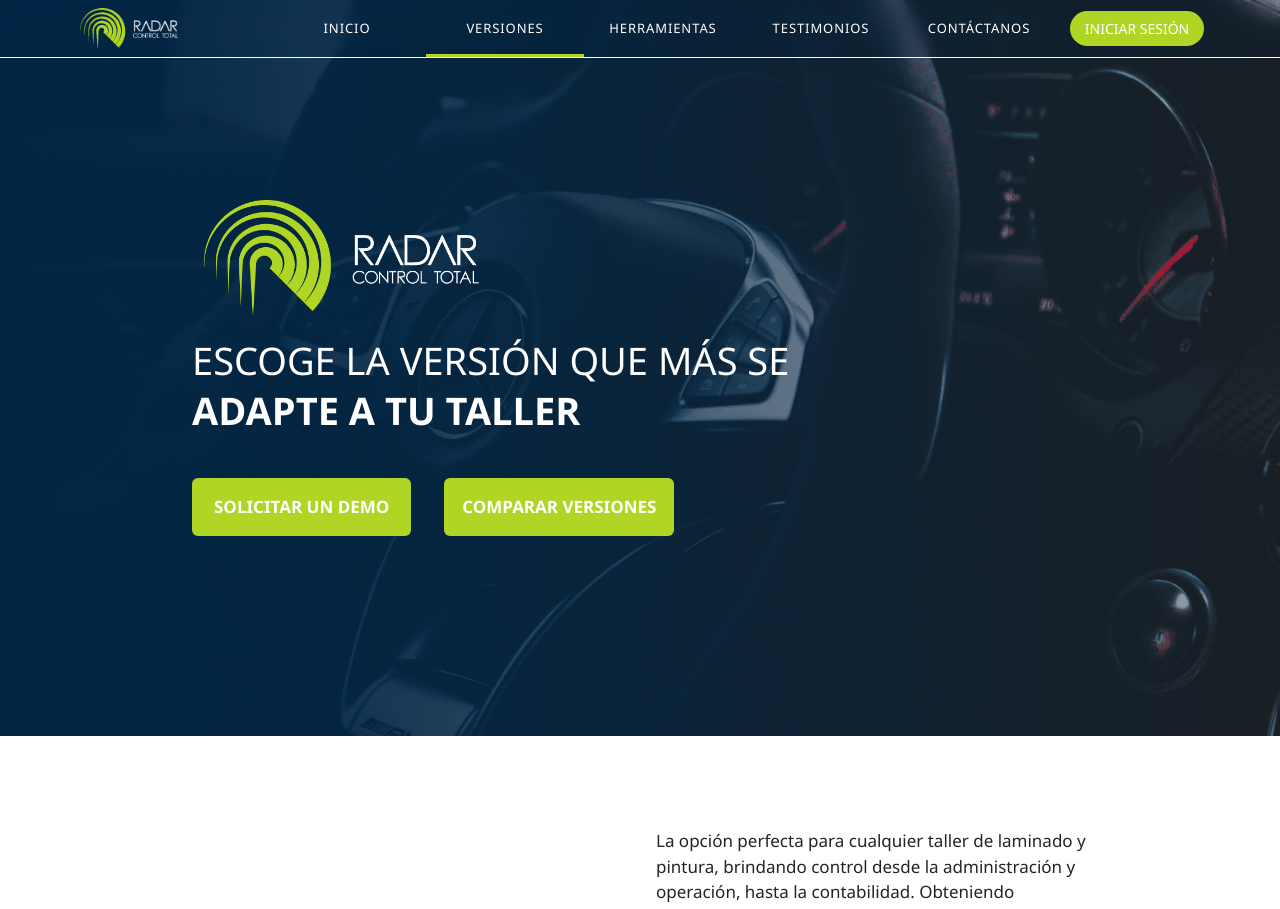
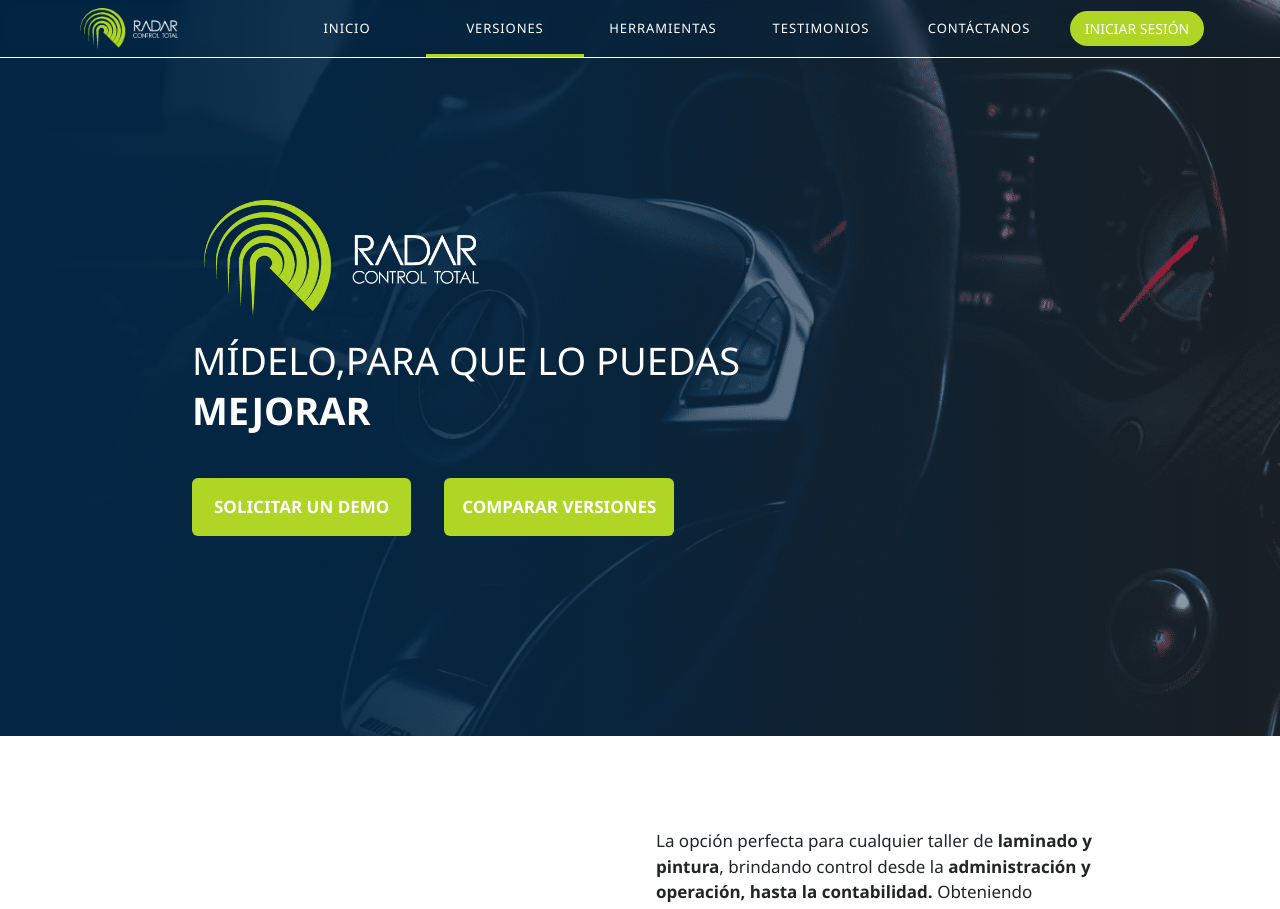
Before and after one commit to SmearyQuill/my-first-static-web-app, an Angular app: page /versiones in a window 1280 px wide. Shown: the top 909 px of the page. Built offline with nearby package versions, Linux system fonts and the light colour scheme.

Commit message:
Algunos cambios pendientes

```diff
--- a/src/app/herramientas/seccion-compromisos/seccion-compromisos.component.html
+++ b/src/app/herramientas/seccion-compromisos/seccion-compromisos.component.html
@@ -9,8 +9,10 @@
                         </div>
                     </div>
                     <div class="col-xxl-4 col-lg-4">
-                         <h1 class="text-center text-lg-start">Se realizan compromisos y metas a cumplir que serán monitoreados por el</h1>
-                         <h2 class="text-center text-lg-start">responsable del taller y el equipo de RADAR.</h2>
+                         <h1 class="text-center text-lg-start">
+                            Se realizan compromisos y metas a cumplir que serán monitoreados por el
+                            <b style="font-weight: bold;">responsable del taller y el equipo de RADAR.</b>
+                        </h1>
                     </div>
                 </div>
             </div>
--- a/src/app/herramientas/visitar-academy/visitar-academy.component.css
+++ b/src/app/herramientas/visitar-academy/visitar-academy.component.css
@@ -14,7 +14,6 @@
     font-style: normal;
     font-variant: normal;
     font-weight: normal;
-    letter-spacing: 1.4px;
     color: #FFFFFF;
     opacity: 1;
 }
--- a/src/app/versiones/informacion-version/informacion-version.component.html
+++ b/src/app/versiones/informacion-version/informacion-version.component.html
@@ -7,8 +7,7 @@
             <div class="col-lg-6">
                 <div class="row">
                     <div class="col-lg-10 p-3 d-flex justify-content-xs-center justify-content-lg-start ">
-                        <p class="text-xs-center text-lg-start" style="font-size:17px; text-align: center;">
-                            {{informationText}}</p>
+                        <p class="text-xs-center text-lg-start" style="font-size:17px; text-align: center;" [innerHTML]="informationText"></p>
                     </div>
                     <div class="col-12">
                         <div class="row">
--- a/src/app/versiones/modelos.ts
+++ b/src/app/versiones/modelos.ts
@@ -1,8 +1,8 @@
 // Archivo donde se declaran todos los objetos que se utilizan para darle estructura a componentes ( Cards, numero de subprocesos, etc)
 
 export const HeroLite = {
-  title1: 'ESCOGE LA VERSIÓN QUE MÁS SE',
-  title2: 'ADAPTE A TU TALLER',
+  title1: '',
+  title2: 'MÁS QUE UN CRM',
   btn1Text: 'SOLICITAR UN DEMO',
   btn2Text: 'COMPARAR VERSIONES',
   btn1Route: '/contactanos',
@@ -11,8 +11,8 @@ export const HeroLite = {
 };
 
 export const HeroTotal = {
-  title1: 'ESCOGE LA VERSIÓN QUE MÁS SE',
-  title2: 'ADAPTE A TU TALLER',
+  title1: 'MÍDELO,PARA QUE LO PUEDAS',
+  title2: 'MEJORAR',
   btn1Text: 'SOLICITAR UN DEMO',
   btn2Text: 'COMPARAR VERSIONES',
   btn1Route: '/contactanos',
@@ -22,10 +22,10 @@ export const HeroTotal = {
 
 export const RadarControlTotalInformationObject = {
   informationText: `La opción perfecta para cualquier taller de
-    laminado y pintura, brindando control desde la
-    administración y operación, hasta la contabilidad.
+    <b>laminado y pintura</b>, brindando control desde la
+    <b>administración y operación, hasta la contabilidad.</b>
     Obteniendo mediciones e indicadores de grán valor
-    para tomar decisiones de alto impacto.`,
+    para tomar <b>decisiones de alto impacto.</b>`,
   informationPoints: [
     'Volumen de rep: +40 Unidades mensuales',
     'Plantilla laboral alta',
@@ -38,11 +38,12 @@ export const RadarControlTotalInformationObject = {
 
 export const RadarLiteInformationObject = {
   informationText:
-    'Es la opción perfecta para talleres de bajo volumen con personal administrativo limitado, ya que no sobrecarga de actividades dentro del sistema a los pocos usuarios que operan en el taller.',
+    'Es la opción perfecta para talleres de <b>bajo volumen</b> con <b> personal administrativo limitado</b>, ya que no sobrecarga de actividades dentro del sistema a los pocos usuarios que operan en el taller.',
   informationPoints: [
     'Volumen de rep: 0-50 Unidades mensuales',
     'Poco personal',
     'Multifuncionales',
+    'Talleres de agencia, multimarcas e híbridos',
   ],
   imageSrc: 'assets/RadarLite.png',
 };
```
